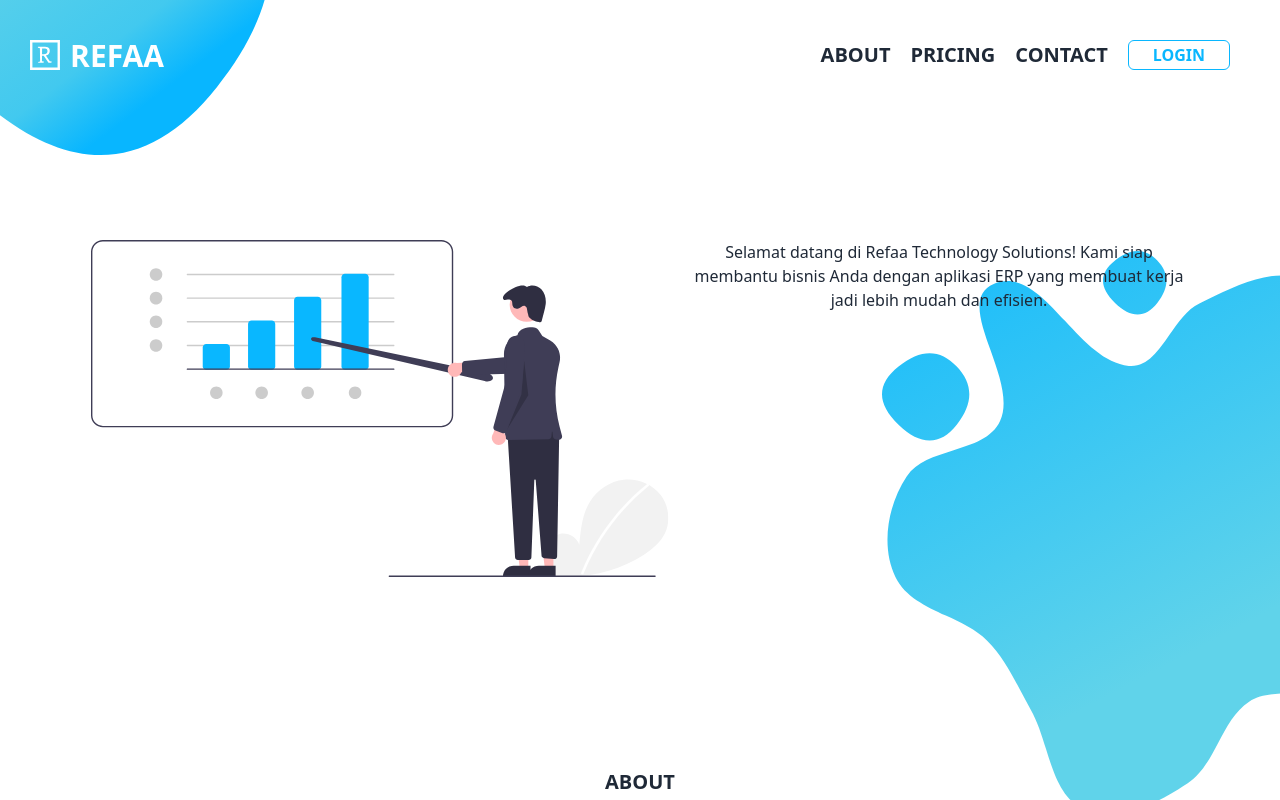
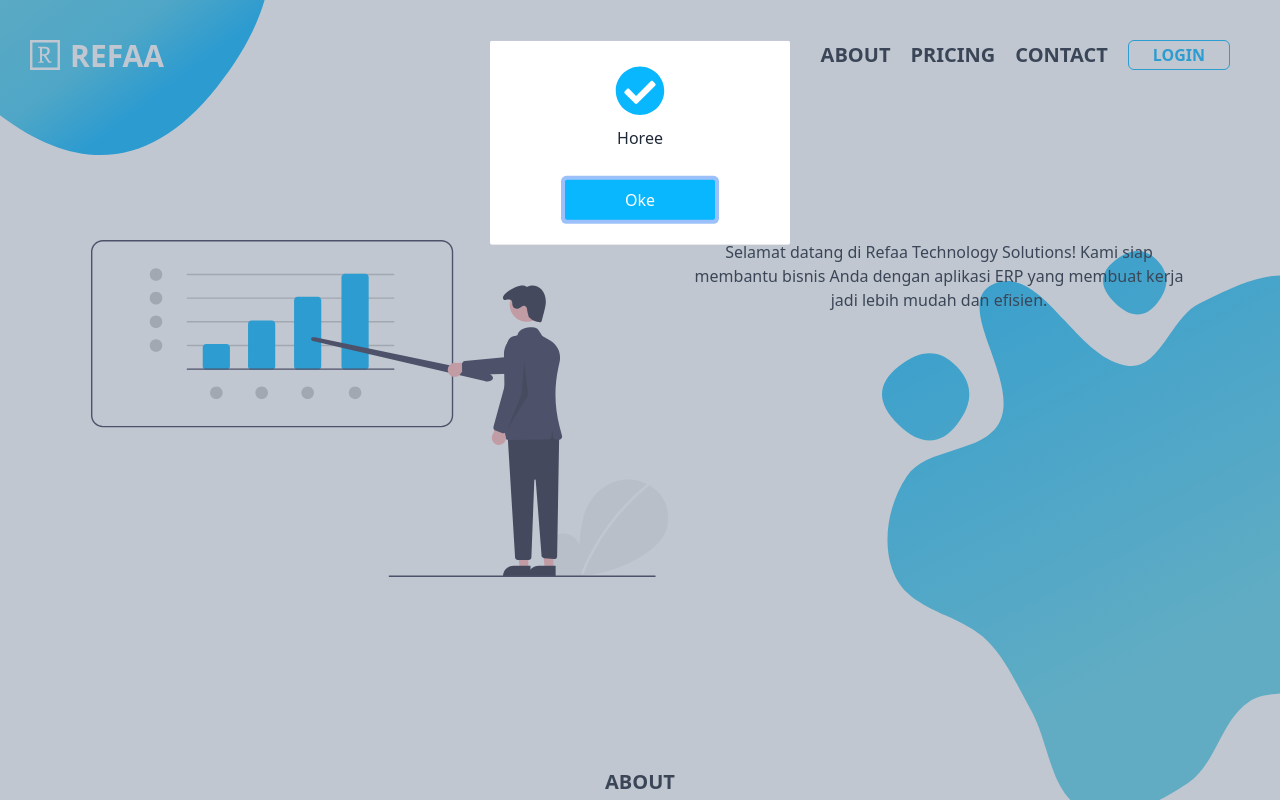
Before and after one commit to refarwan/refaa-landing-page, a React (Create React App) app: page / in a window 1280 px wide. Both pictures are taken after a click on the button "LOGIN". Shown: the top 800 px of the page. Built offline with nearby package versions, Linux system fonts and the light colour scheme.

Commit message:
feat: add popup component

```diff
--- a/src/components/Header.tsx
+++ b/src/components/Header.tsx
@@ -3,9 +3,11 @@ import { useState } from "react";
 import logo from "../logo.svg";
 
 import { FaBars } from "react-icons/fa";
+import { usePopup } from "./Popup";
 
 const Header = () => {
 	const [menuIsActive, setMenuIsActive] = useState<boolean>(false);
+	const popup = usePopup();
 
 	return (
 		<header className="px-[12px] py-[10px] flex justify-between xl:py-[20px] xl:px-[30px]">
@@ -45,7 +47,15 @@ const Header = () => {
 							CONTACT
 						</a>
 					</nav>
-					<button className="block bg-main-blue w-full text-white h-[40px] rounded-md font-semibold hover:text-white hover:bg-main-blue sm:bg-white sm:text-main-blue sm:border sm:border-main-blue sm:px-[16px] sm:h-[26px] xl:h-[30px] xl:px-[24px]">
+					<button
+						onClick={() => {
+							popup.open({
+								type: "success",
+								message: "Horee",
+							});
+						}}
+						className="block bg-main-blue w-full text-white h-[40px] rounded-md font-semibold hover:text-white hover:bg-main-blue sm:bg-white sm:text-main-blue sm:border sm:border-main-blue sm:px-[16px] sm:h-[26px] xl:h-[30px] xl:px-[24px]"
+					>
 						LOGIN
 					</button>
 				</div>
--- /dev/null
+++ b/src/components/Popup.tsx
@@ -0,0 +1,109 @@
+import {
+	ReactNode,
+	createContext,
+	useContext,
+	useEffect,
+	useRef,
+	useState,
+} from "react";
+import { FaCheckCircle, FaExclamationCircle } from "react-icons/fa";
+
+type PopupShowProps = {
+	type: "message" | "success" | "error" | "custom";
+	force?: boolean;
+	message?: string;
+	customComponent?: ReactNode;
+	additionalCallback?: () => void;
+};
+
+type Popup = {
+	open(props: PopupShowProps): void;
+	close(): void;
+};
+
+const popup = createContext<null | Popup>(null);
+
+const PopupProvider = ({ children }: { children: ReactNode }) => {
+	const [popupState, setPopupState] = useState<null | PopupShowProps>(null);
+	const [popupVisible, setPopupVisible] = useState<boolean>(false);
+	const buttonRef = useRef<HTMLButtonElement | null>(null);
+	const open = (props: PopupShowProps) => {
+		setPopupState(props);
+		setPopupVisible(true);
+	};
+
+	const close = () => {
+		setPopupVisible(false);
+		setTimeout(() => {
+			if (popupState?.additionalCallback) popupState.additionalCallback();
+			setPopupState(null);
+		}, 200);
+	};
+
+	useEffect(() => {
+		if (popupVisible === true)
+			setTimeout(() => {
+				if (buttonRef.current) buttonRef.current.focus();
+			}, 200);
+	}, [popupVisible]);
+
+	return (
+		<popup.Provider value={{ open, close }}>
+			{popupState ? (
+				<div
+					onClick={close}
+					className={`bg-slate-500/40 w-screen h-screen top-0 left-0 z-40 fixed ${
+						popupVisible
+							? "animate-popup-hover-show"
+							: "animate-popup-hover-hide"
+					}`}
+				>
+					<div
+						onClick={(event) => {
+							event.stopPropagation();
+						}}
+						className={`bg-white w-max min-w-[300px] max-w-[300px] p-[25px] rounded-sm block m-auto sm:max-w-[600px] xl:max-w-[1000px] ${
+							popupVisible ? "animate-popup-show" : "animate-popup-hide"
+						}`}
+					>
+						{popupState.type === "custom" ? (
+							popupState.customComponent
+						) : (
+							<>
+								{popupState.type !== "message" ? (
+									popupState.type === "success" ? (
+										<FaCheckCircle
+											size={50}
+											className="fill-main-blue block mx-auto mb-[10px]"
+										/>
+									) : (
+										<FaExclamationCircle
+											size={50}
+											className="fill-red-700 block mx-auto mb-[10px]"
+										/>
+									)
+								) : null}
+
+								<p className="text-center">{popupState.message}</p>
+								<button
+									ref={buttonRef}
+									onClick={close}
+									className="bg-main-blue focus:outline-sky-300 focus:ring-4 text-white h-[40px] w-[150px] rounded-sm m-auto mt-[30px] block"
+								>
+									Oke
+								</button>
+							</>
+						)}
+					</div>
+				</div>
+			) : null}
+			{children}
+		</popup.Provider>
+	);
+};
+
+export default PopupProvider;
+
+export const usePopup = () => {
+	return useContext(popup) as Popup;
+};
--- a/src/index.tsx
+++ b/src/index.tsx
@@ -1,12 +1,15 @@
 import React from "react";
 import ReactDOM from "react-dom/client";
 import App from "./App";
+import PopupProvider from "./components/Popup";
 
 const root = ReactDOM.createRoot(
 	document.getElementById("root") as HTMLElement
 );
 root.render(
 	<React.StrictMode>
-		<App />
+		<PopupProvider>
+			<App />
+		</PopupProvider>
 	</React.StrictMode>
 );
--- a/src/style.css
+++ b/src/style.css
@@ -606,9 +606,30 @@ html {
   z-index: -50;
 }
 
+.z-40 {
+  z-index: 40;
+}
+
+.m-auto {
+  margin: auto;
+}
+
+.mx-auto {
+  margin-left: auto;
+  margin-right: auto;
+}
+
 .my-\[30px\] {
   margin-top: 30px;
   margin-bottom: 30px;
+}
+
+.mb-\[10px\] {
+  margin-bottom: 10px;
+}
+
+.mt-\[30px\] {
+  margin-top: 30px;
 }
 
 .block {
@@ -635,6 +656,10 @@ html {
   height: 100vh;
 }
 
+.w-\[150px\] {
+  width: 150px;
+}
+
 .w-\[207px\] {
   width: 207px;
 }
@@ -659,8 +684,81 @@ html {
   width: 100%;
 }
 
+.w-max {
+  width: -webkit-max-content;
+  width: max-content;
+}
+
 .w-screen {
   width: 100vw;
+}
+
+.min-w-\[300px\] {
+  min-width: 300px;
+}
+
+.max-w-\[300px\] {
+  max-width: 300px;
+}
+
+@keyframes popup-hide {
+  from {
+    transform: translateY(20%);
+  }
+
+  to {
+    transform: translateY(-120%);
+  }
+}
+
+.animate-popup-hide {
+  animation: popup-hide .2s forwards;
+}
+
+@keyframes popup-hover-hide {
+  from {
+    visibilty: visible;
+    opacity: 1;
+  }
+
+  to {
+    visibility: hidden;
+    opacity: 0;
+  }
+}
+
+.animate-popup-hover-hide {
+  animation: popup-hover-hide .2s forwards;
+}
+
+@keyframes popup-hover-show {
+  from {
+    visibility: hidden;
+    opacity: 0;
+  }
+
+  to {
+    visibilty: visible;
+    opacity: 1;
+  }
+}
+
+.animate-popup-hover-show {
+  animation: popup-hover-show .2s forwards;
+}
+
+@keyframes popup-show {
+  from {
+    transform: translateY(-120%);
+  }
+
+  to {
+    transform: translateY(20%);
+  }
+}
+
+.animate-popup-show {
+  animation: popup-show .2s forwards;
 }
 
 .flex-row {
@@ -719,6 +817,10 @@ html {
   border-radius: 0.375rem;
 }
 
+.rounded-sm {
+  border-radius: 0.125rem;
+}
+
 .border-t-\[1px\] {
   border-top-width: 1px;
 }
@@ -736,6 +838,10 @@ html {
   background-color: rgb(9 183 255 / 0.2);
 }
 
+.bg-slate-500\/40 {
+  background-color: rgb(100 116 139 / 0.4);
+}
+
 .bg-white {
   --tw-bg-opacity: 1;
   background-color: rgb(255 255 255 / var(--tw-bg-opacity));
@@ -749,12 +855,24 @@ html {
   fill: #09B7FF;
 }
 
+.fill-red-800 {
+  fill: #991b1b;
+}
+
+.fill-red-700 {
+  fill: #b91c1c;
+}
+
 .p-\[10px\] {
   padding: 10px;
 }
 
 .p-\[20px\] {
   padding: 20px;
+}
+
+.p-\[25px\] {
+  padding: 25px;
 }
 
 .p-\[30px\] {
@@ -873,6 +991,16 @@ html {
   color: rgb(255 255 255 / var(--tw-text-opacity));
 }
 
+.focus\:outline-sky-300:focus {
+  outline-color: #7dd3fc;
+}
+
+.focus\:ring-4:focus {
+  --tw-ring-offset-shadow: var(--tw-ring-inset) 0 0 0 var(--tw-ring-offset-width) var(--tw-ring-offset-color);
+  --tw-ring-shadow: var(--tw-ring-inset) 0 0 0 calc(4px + var(--tw-ring-offset-width)) var(--tw-ring-color);
+  box-shadow: var(--tw-ring-offset-shadow), var(--tw-ring-shadow), var(--tw-shadow, 0 0 #0000);
+}
+
 @media (min-width: 640px) {
   .sm\:visible {
     visibility: visible;
@@ -925,6 +1053,10 @@ html {
   .sm\:w-max {
     width: -webkit-max-content;
     width: max-content;
+  }
+
+  .sm\:max-w-\[600px\] {
+    max-width: 600px;
   }
 
   .sm\:flex-row {
@@ -1032,6 +1164,10 @@ html {
     width: 578px;
   }
 
+  .xl\:max-w-\[1000px\] {
+    max-width: 1000px;
+  }
+
   .xl\:flex-row {
     flex-direction: row;
   }
```
Also changed, not shown: tailwind.config.js (+27 -0 lines).
